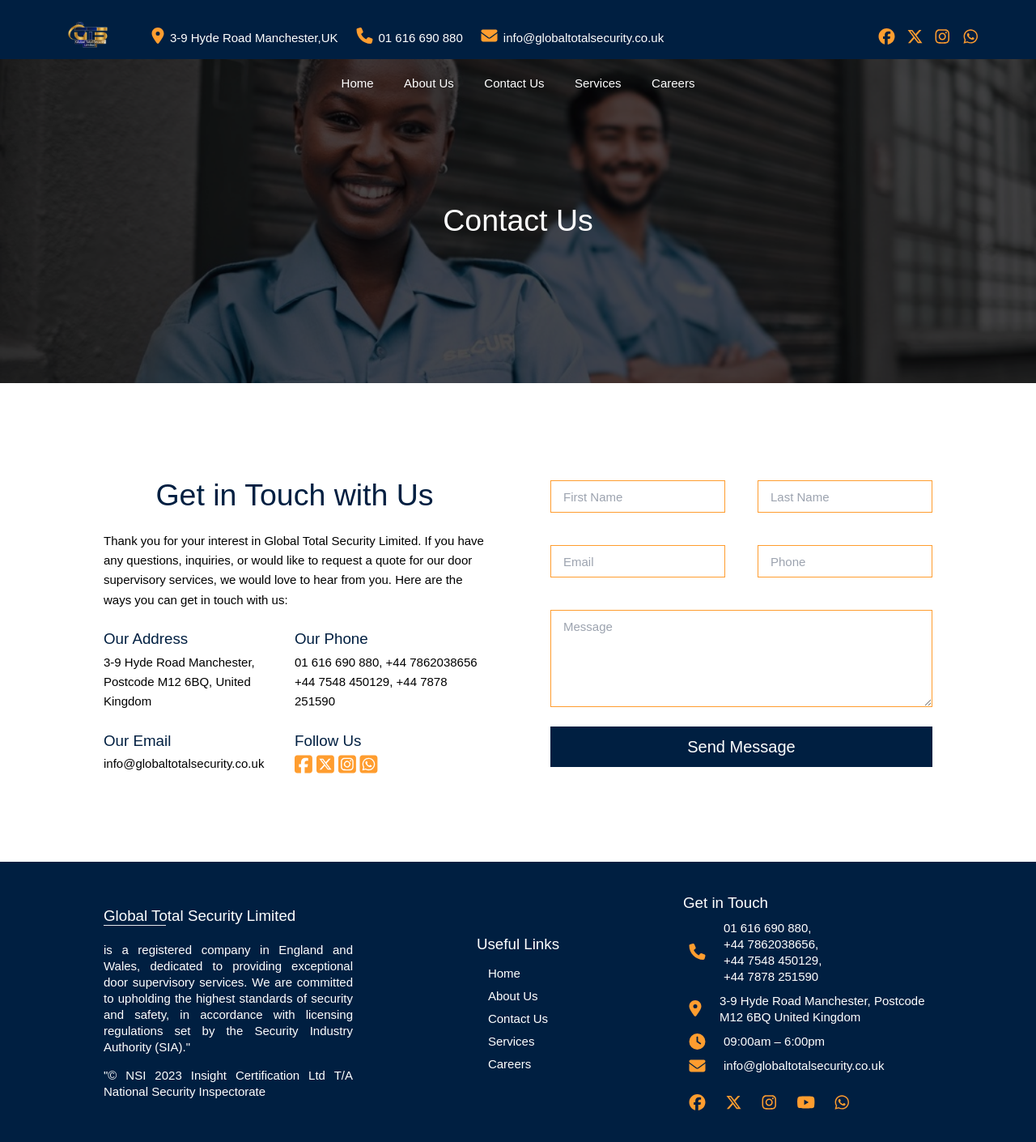
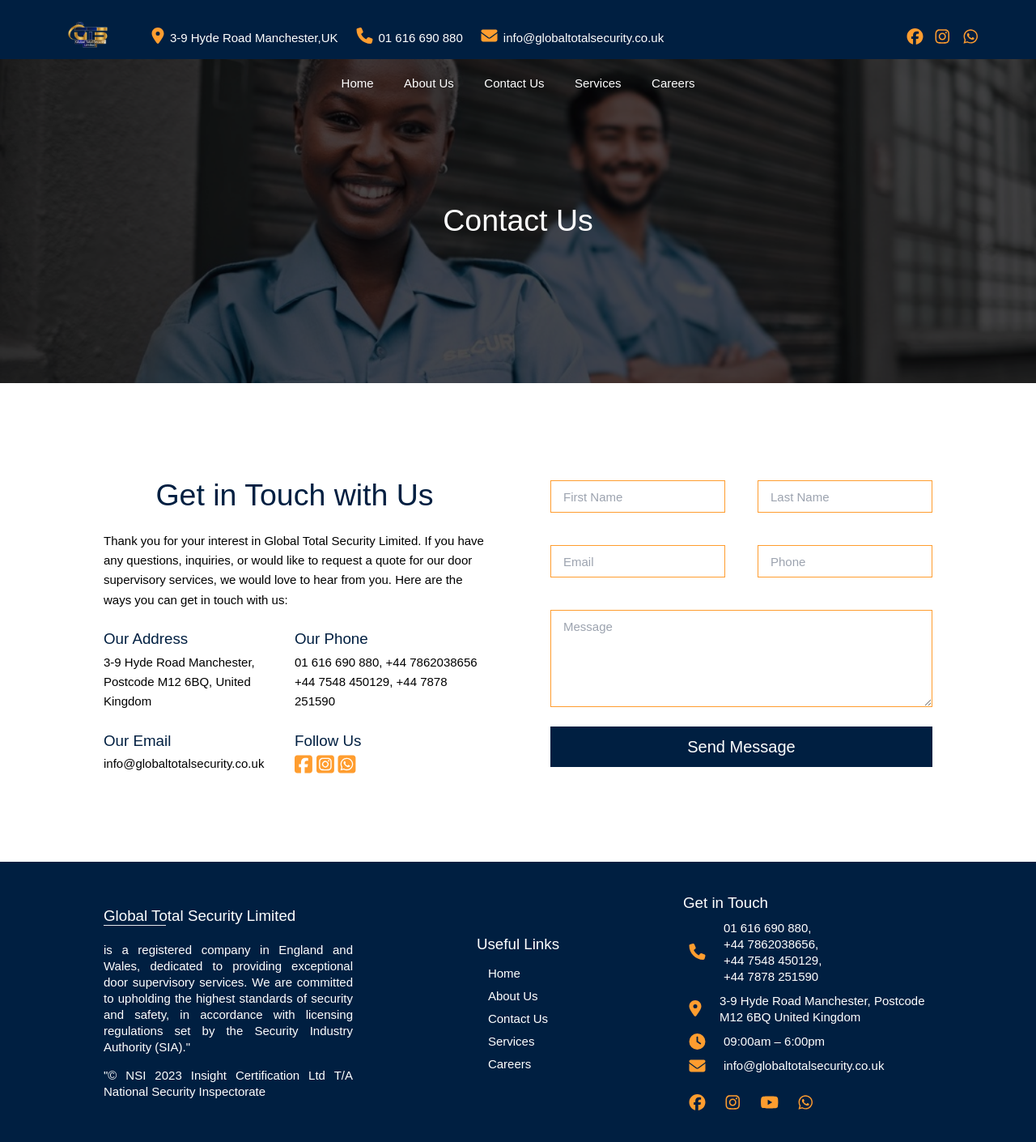
Before and after one commit to profCodey/global, a React (Create React App) app: page /contact in a window 1280 px wide. Shown: the top 1410 px of the page at 81% size. Built offline with nearby package versions, Linux system fonts and the light colour scheme.

Commit message:
remove twitter logo

```diff
--- a/src/component/footer/Footer.js
+++ b/src/component/footer/Footer.js
@@ -108,9 +108,9 @@
             <Link to="https://facebook.com">
               <FontAwesomeIcon icon={faFacebook} className="icons" />
             </Link>
-            <Link to="https://twitter.com">
+            {/* <Link to="https://twitter.com">
               <FontAwesomeIcon icon={faXTwitter} className="icons" />
-            </Link>
+            </Link> */}
             <Link to="https://instagram.com">
               <FontAwesomeIcon icon={faInstagram} className="icons" />
             </Link>
--- a/src/component/navbar/upperMenu/UpperMenu.js
+++ b/src/component/navbar/upperMenu/UpperMenu.js
@@ -49,9 +49,9 @@
             <Link to="https:/facebook.com">
               <FontAwesomeIcon icon={faFacebook} className="icons" />
             </Link>
-            <Link to="https:/twitter.com">
+            {/* <Link to="https:/twitter.com">
               <FontAwesomeIcon icon={faXTwitter} className="icons" />
-            </Link>
+            </Link> */}
             <Link to="https:/instagram.com">
               <FontAwesomeIcon icon={faInstagram} className="icons" />
             </Link>
--- a/src/component/socials/socials.js
+++ b/src/component/socials/socials.js
@@ -23,7 +23,7 @@
   return (
     <div style={socialIcon}>
       <FontAwesomeIcon icon={faSquareFacebook} style={socialIcon} />
-      <FontAwesomeIcon icon={faSquareXTwitter} style={socialIcon} />
+      {/* <FontAwesomeIcon icon={faSquareXTwitter} style={socialIcon} /> */}
       <FontAwesomeIcon icon={faSquareInstagram} style={socialIcon} />
       <span className="ml-0 -mt-2 md: lg:-ml-3 lg:-mt-2">
         <WhatsAppButton style={{}} fontSize={fontSize} />
```
